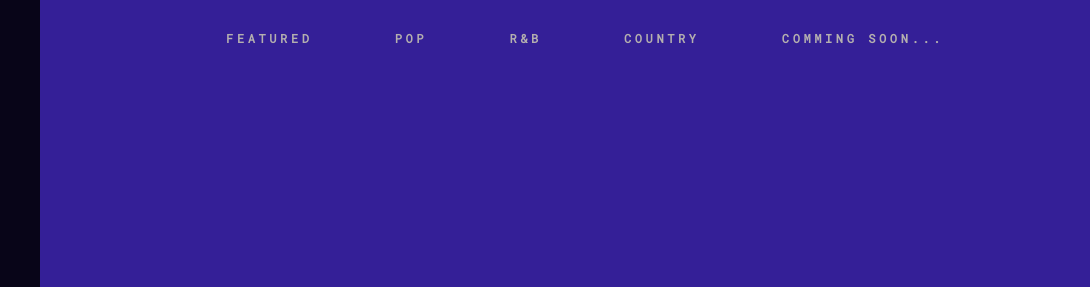
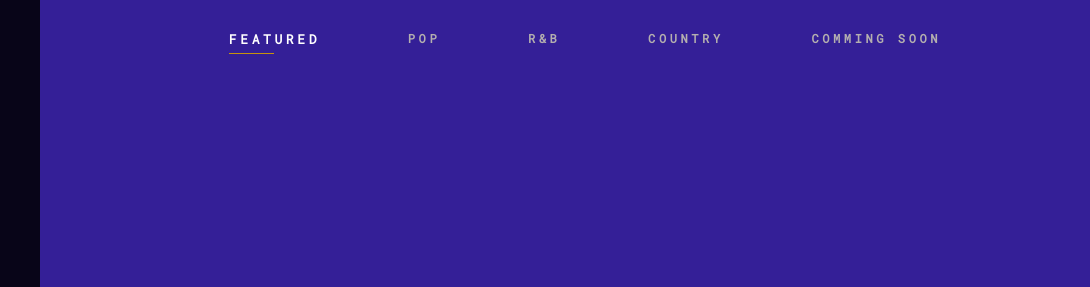
Before and after one commit to njlama/Music, a plain HTML site: page htmls/allmusic.html in a window 1280 px wide. Shown: the top 287 px of the page, 190-1280 px from the left. Drawn offline with Linux system fonts and the light colour scheme.

Commit message:
Added logic on allMusic.js: active class for current element and css for hovered element

```diff
--- a/htmls/allmusic.html
+++ b/htmls/allmusic.html
@@ -9,17 +9,11 @@
         <div id="rootAllMusic">
             <div id="main-view">
                 <nav id="sideNav">
-
+                     <!-- Side bar items goes here -->
                 </nav>
                 <section id="songContainer">
                     <div class="navBar-mainView">
-                        <ul class="genre">
-                            <li><a>featured</a></li>
-                            <li><a>pop</a></li>
-                            <li><a>r&b</a></li>
-                            <li><a>country</a></li>
-                            <li><a>Comming soon...</a></li>
-                        </ul>
+                        <!-- genre list goes here  -->
                     </div>
                 </section>
             </div>
--- a/js/allmusic.js
+++ b/js/allmusic.js
@@ -1,7 +1,8 @@
 // side NavBar
 let sideNav = document.querySelector('#sideNav');
 
-let sideNavInnerDiv = document.createElement("div");
+let hello = document.createElement("div");
+let sideNavInnerDiv = hello;
 sideNavInnerDiv.className = "sideNavInnerDiv"
 sideNav.appendChild(sideNavInnerDiv);
 
@@ -71,3 +72,31 @@ for (let i = 0; i < sideNavList.length; i++){
             li.appendChild(userLibrary);
     }
 }
+
+// Creating Top Nav Bar for main view
+
+let topNavBar = document.querySelector(".navBar-mainView");
+let genreUl = document.createElement("ul");
+genreUl.className = "genre";
+topNavBar.appendChild(genreUl);
+
+let genre = ["featured", "pop", "r&b", "country", "comming soon"];
+
+genre.forEach((each, index) => {
+    let li = document.createElement("li");
+    genreUl.appendChild(li);
+
+    let item = document.createElement("a");
+    item.innerHTML = each;
+    li.appendChild(item);
+
+    if (index === 0){
+        item.className = "active";
+    }
+
+    item.addEventListener("click", function(){
+        let current = document.getElementsByClassName("active")[0];
+        current.className = current.className.replace("active", "");
+        this.className = "active";
+    })
+});
--- a/scss/partials/_allmusic.scss
+++ b/scss/partials/_allmusic.scss
@@ -6,7 +6,7 @@ $mainViewColor: #341f97;
 $mainView-dark: darken($mainViewColor, 30%);
 
 // Mixins
-@mixin flexColumn {
+@mixin topNavbarFlexStyle {
     margin: 0;
     list-style-type: none;
     display: flex;
@@ -94,6 +94,16 @@ $mainView-dark: darken($mainViewColor, 30%);
     // background: darken($mainViewColor, 20%);
 }
 
+// active class
+.active {
+    padding-bottom: 5px;
+    border-bottom: 1.5px solid rgb(199, 146, 13);
+    border-image: linear-gradient(to right, rgb(199, 146, 13) 50%, rgba(163, 13, 13, 0) 50%); /* to top - at 50% transparent */
+    border-image-slice: 1;
+    color: white;
+    font-size: 13px;
+}
+
 .navBar-mainView {
     width: 80%;
     margin: auto;
@@ -101,9 +111,13 @@ $mainView-dark: darken($mainViewColor, 30%);
         padding-top: 30px;
         padding-bottom: 20px;
         height: 80px;
-        @include flexColumn;
+        @include topNavbarFlexStyle;
+        a:hover {
+            @extend .active;
+        }
     }
 }
+
 
 #footerAllMusic {
     width: 100%;
```
Also changed, not shown: css/index.css, 1 other file.
